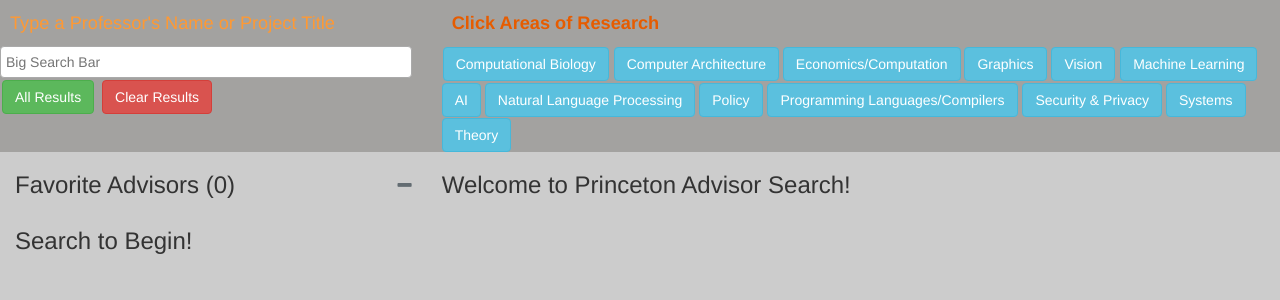
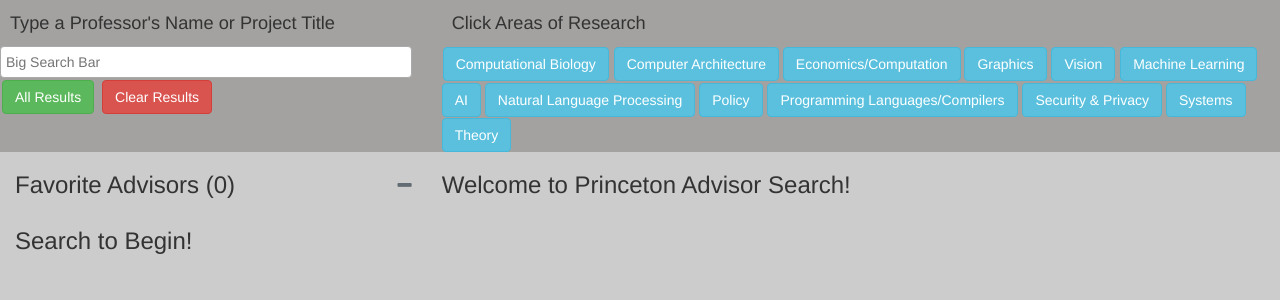
Before and after one commit to philliptay/advisor-search, a Flask app: page / in a window 1280 px wide. Shown: the part 52-352 px from the top of the page. Run offline with Flask 2, Linux system fonts and the light colour scheme; the visitor is signed in with stand-in values (Sample User, id 1); data that the repository does not hold is empty; parts of the project's set-up code (start-up, migrations or seed data) failed here and were passed over; some libraries are stand-ins or nearby versions.

Commit message:
styling search area

```diff
--- a/templates/index.html
+++ b/templates/index.html
@@ -49,7 +49,7 @@
 
             <div class="row searchArea" style="background-color: rgb(163, 162, 160);">
                <div class="col-md-4 col-xs-4 searchBarLeft">
-                  <p style='text-align: left; font-size:130%; color: #ff9933;'>Type a Professor's Name or Project Title</p>
+                  <p style='text-align: left; font-size:130%;'>Type a Professor's Name or Project Title</p>
                   <select id="searchBar" style = "width: 100%;" multiple="multiple" onchange="getResults()">
                      <script>
                         $('#searchBar').select2({
@@ -65,7 +65,7 @@
                   <button style="margin: 2px;" type="button" class="btn btn-danger" name="button" onclick="clearAll();">Clear Results</button>
                </div>
                <div class="col-md-8 col-xs-8 searchButtons">
-                  <p style='text-align: left; font-size:130%; color: #e65c00; font-weight: bold;'> Click Areas of Research</p>
+                  <p style='text-align: left; font-size:130%;'> Click Areas of Research</p>
                   <button style="margin: 1px;" type="button" name="button" class="btn btn-info" onclick="selectCompBio();">Computational Biology</button>
                   <button type="button" name="button" class="btn btn-info" onclick="selectCompArch();">Computer Architecture</button>
                   <button type="button" name="button" class="btn btn-info" onclick="selectEconComp();">Economics/Computation</button>
--- a/templates/profpage.html
+++ b/templates/profpage.html
@@ -106,7 +106,7 @@
 
       <h4>Current Projects:</h4>
       {% if prof.getProjects() == 'No projects found.' %}
-        <p>{{prof.getProjects()}}</p>
+        <p>{{prof.getProjects()capitalize()}}</p>
       {% else %}
       <ul>
         {% for proj in prof.getProjects() %}
```
